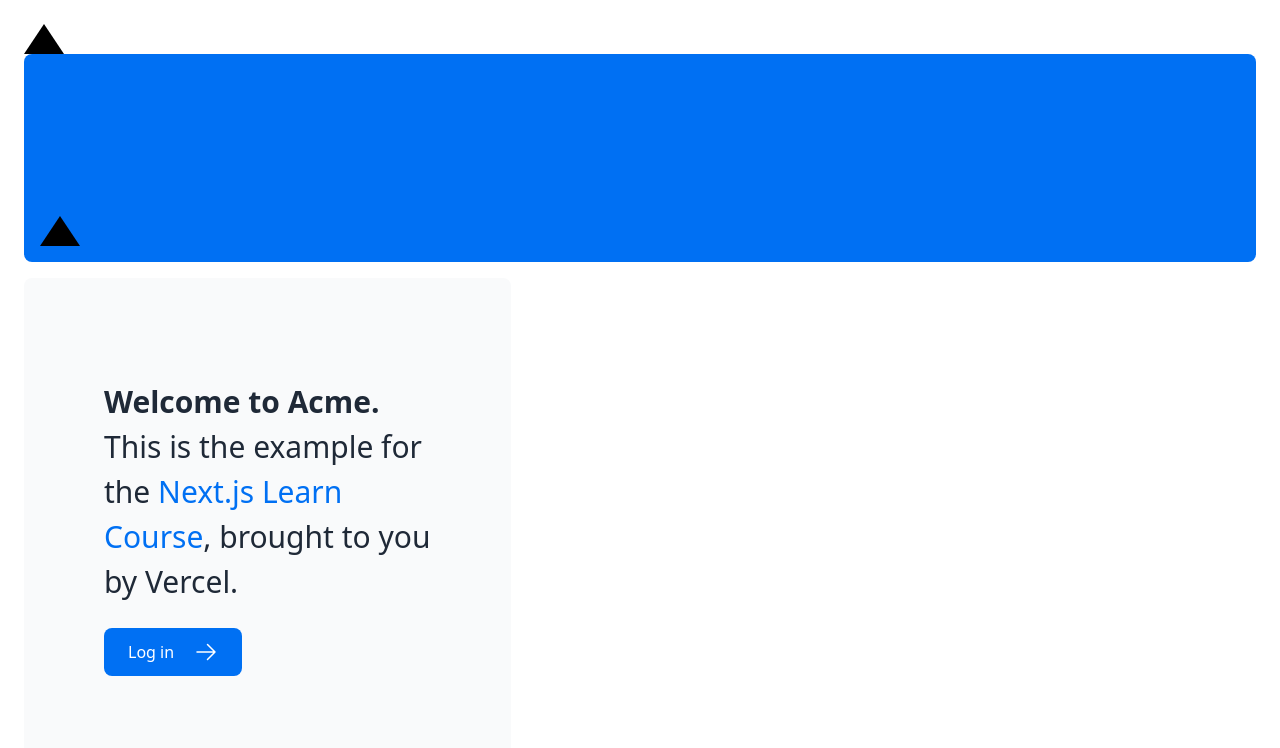
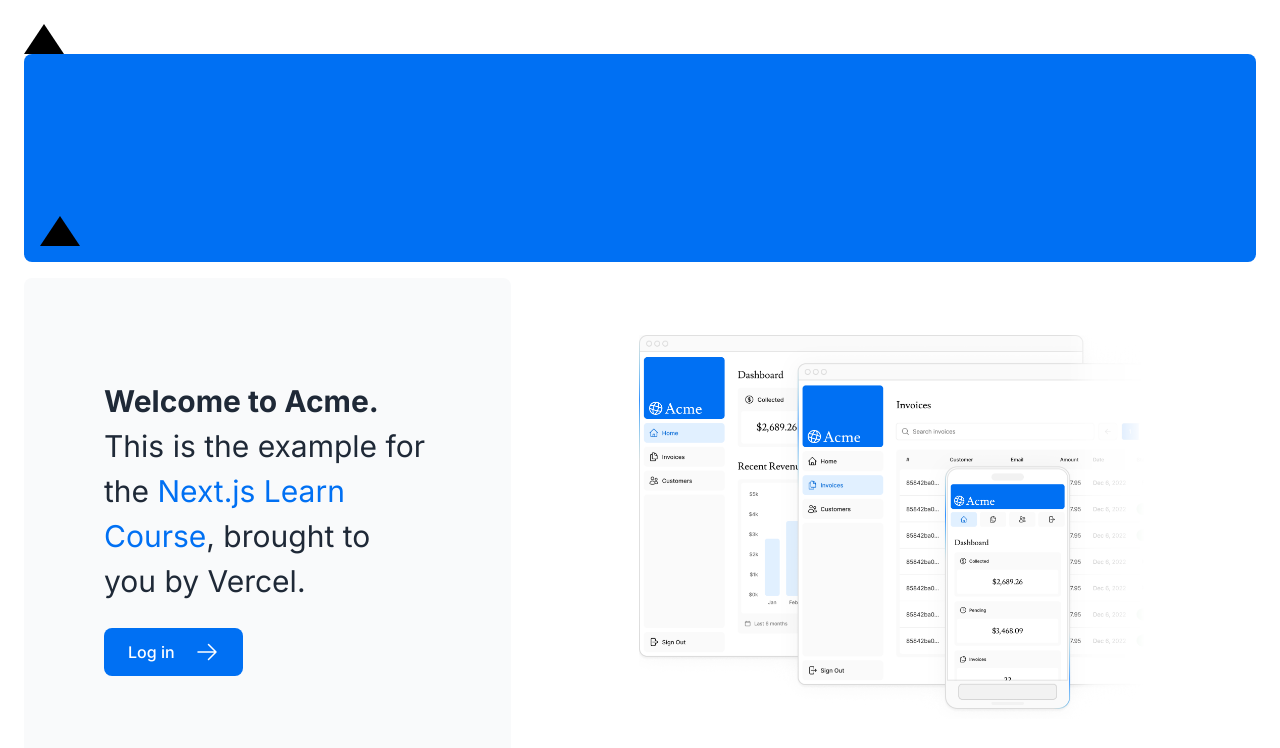
Before and after one commit to nakasora/learn-next, a Next.js app: page / in a window 1280 px wide. Shown: the top 748 px of the page. Built offline with nearby package versions, Linux system fonts and the light colour scheme.

Commit message:
complete:learn-next chapter3

```diff
--- a/app/layout.tsx
+++ b/app/layout.tsx
@@ -1,4 +1,6 @@
 import '/app/ui/global.css';
+import { inter } from '@/app/ui/fonts';
+
 export default function RootLayout({
   children,
 }: {
@@ -6,7 +8,7 @@
 }) {
   return (
     <html lang="en">
-      <body>{children}</body>
+      <body className={`${inter.className} antialiased`}>{children}</body>
     </html>
   );
 }
--- a/app/page.tsx
+++ b/app/page.tsx
@@ -2,6 +2,7 @@
 import { ArrowRightIcon } from '@heroicons/react/24/outline';
 import Link from 'next/link';
 import styles from '@/app/ui/home.module.css';
+import Image from 'next/image';
 
 export default function Page() {
   return (
@@ -29,6 +30,20 @@
         </div>
         <div className="flex items-center justify-center p-6 md:w-3/5 md:px-28 md:py-12">
           {/* Add Hero Images Here */}
+          <Image
+            src="/hero-desktop.png"
+            width={1000}
+            height={760}
+            className="hidden md:block"
+            alt="Screenshots of the dashboard project showing desktop version"
+          />
+          <Image
+            src="/hero-mobile.png"
+            width={560}
+            height={620}
+            className="block md:hidden"
+            alt="Screenshots of the dashboard project showing desktop version"
+          />
         </div>
       </div>
     </main>
--- /dev/null
+++ b/app/ui/fonts.ts
@@ -0,0 +1,2 @@
+import { Inter } from 'next/font/google';
+export const inter = Inter({ subsets: ['latin'] });
```
